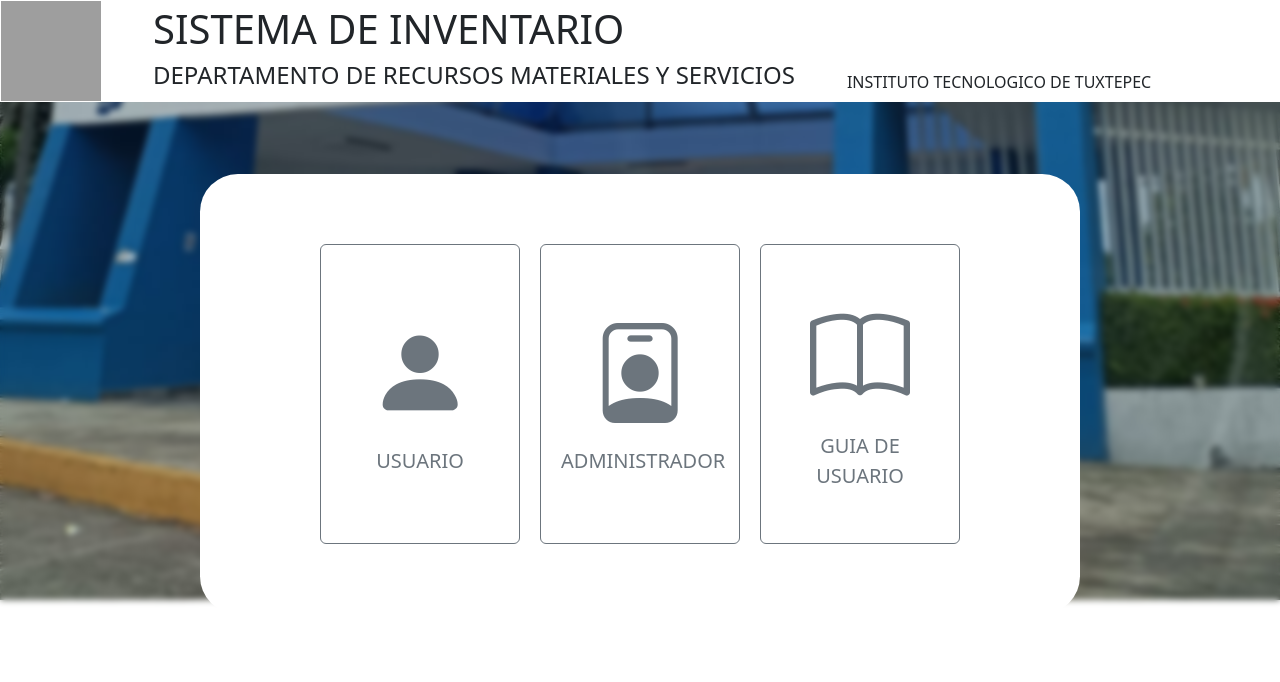
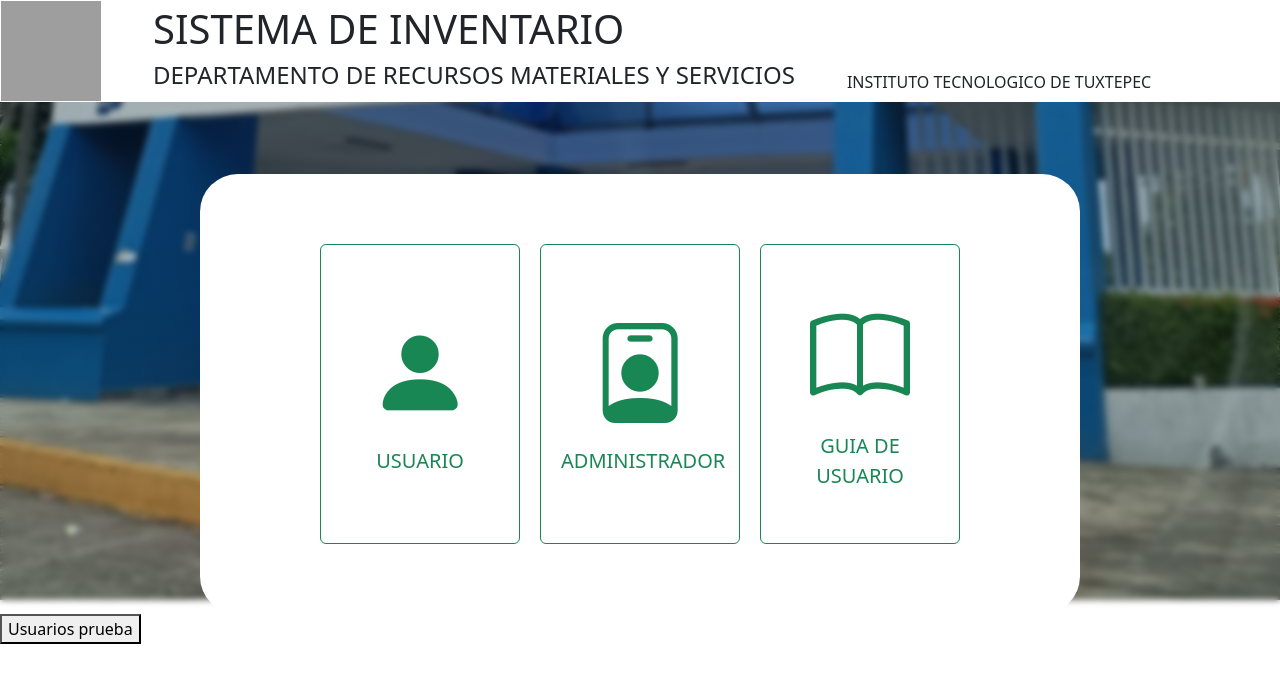
Before and after one commit to JoasAbnerLagunesGallegos/Residencias, a React app: page index.html in a window 1280 px wide. Built offline with nearby package versions, Linux system fonts and the light colour scheme; grey boxes are pictures that could not be loaded.

Commit message:
Add files via upload

```diff
--- a/index.html
+++ b/index.html
@@ -37,24 +37,24 @@
     <div class="contenedor-botones">
 
 
-          <button type="button" class="btn btn-outline-secondary">
+          <button type="button" class="btn btn-outline-success">
           <i class="bi bi-person-fill icon-100"></i>
           <p>USUARIO</p>
 
-
-          <button type="button" class="btn btn-outline-secondary">
+          <button type="button" class="btn btn-outline-success">
           <i class="bi bi-person-badge icon-100"></i>
           <p>ADMINISTRADOR</p>
           </button>
 
-
-          <button type="button" class="btn btn-outline-secondary">
+          <button type="button" class="btn btn-outline-success">
           <i class="bi bi-book icon-100"></i>
           <P>GUIA DE USUARIO</P>
 
 
       </div>
 
+       <button onclick="location.href='src/modulos/users.html'">Usuarios prueba</button>
+
     </div>
   </body>
 
```
